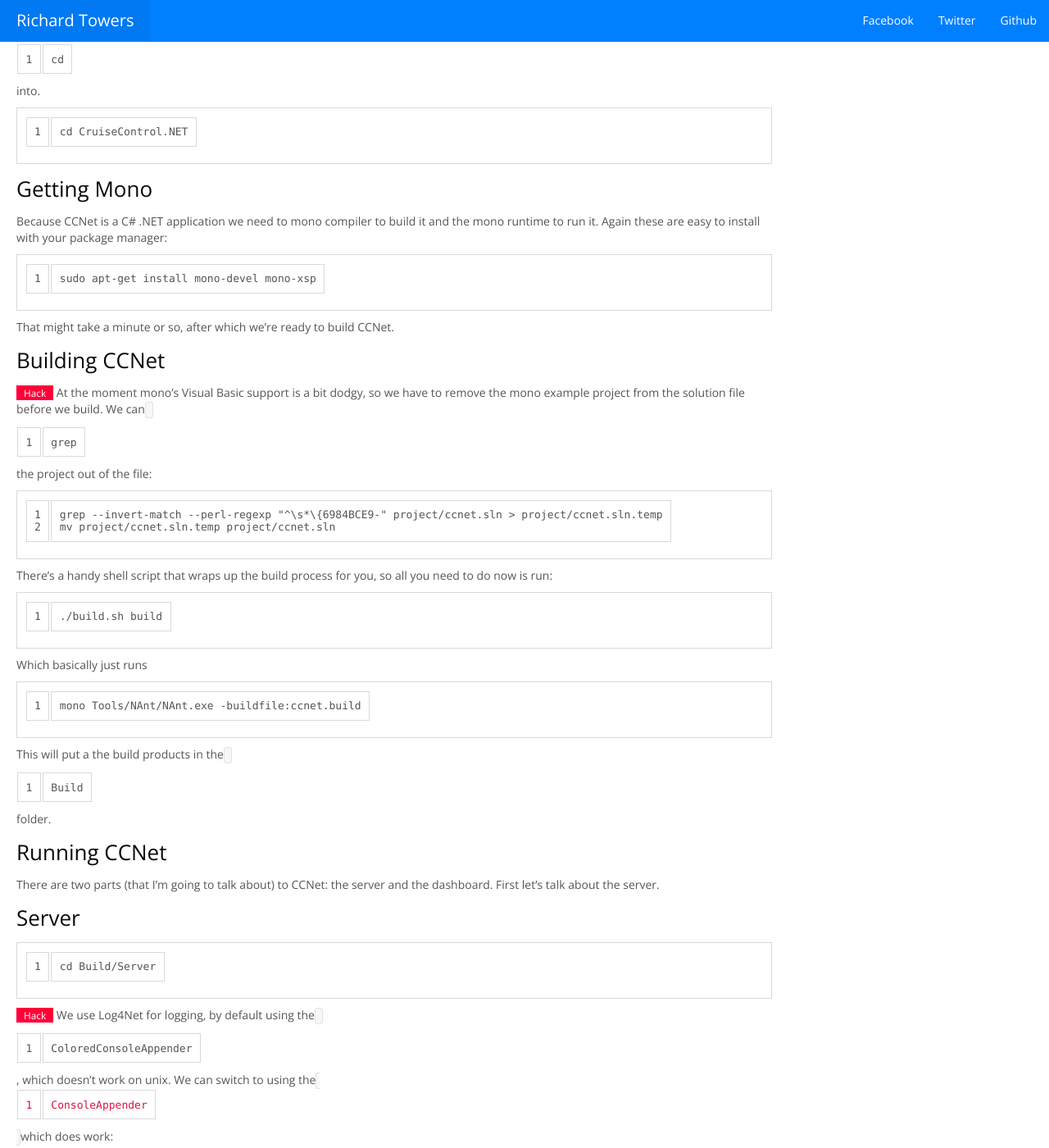
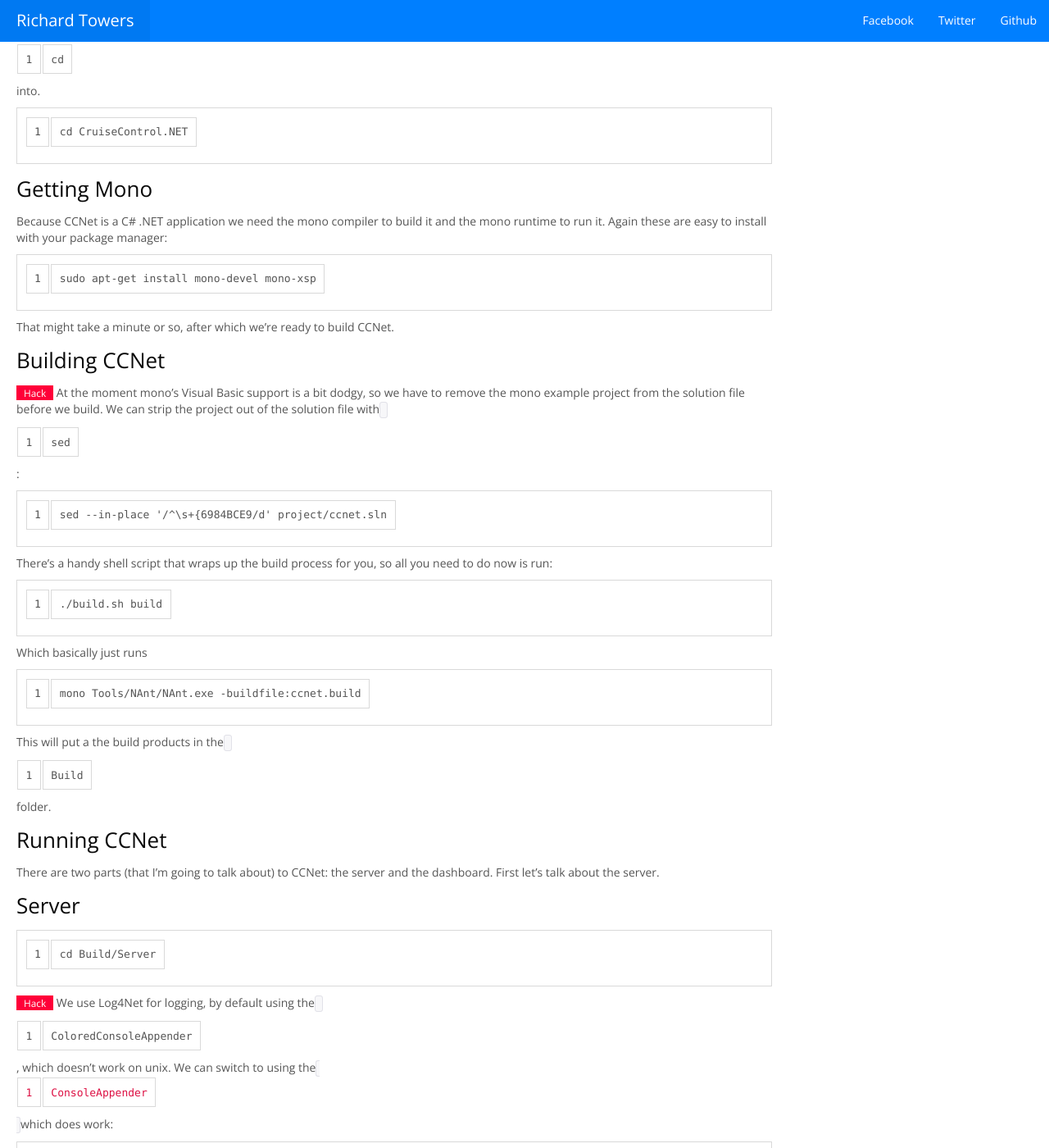
Before and after one commit to richardTowers/richardtowers.github.com, a Jekyll site: the page built from _posts/2014-09-29-cruise-control-net.md, in a window 1280 px wide and 1400 px high, scrolled down 1088 px. Shown: the whole window at 82% size. Built offline with Jekyll 4.4.1, drawn with Linux system fonts in a browser that asks for light colours; some of the changed text lies outside the part shown.

Commit message:
Elite `sed` + typo fix

```diff
--- a/_posts/2014-09-29-cruise-control-net.md
+++ b/_posts/2014-09-29-cruise-control-net.md
@@ -54,7 +54,7 @@ Once that's done we should have a CruiseControl.NET directory which we can `cd`
 Getting Mono
 ------------
 
-Because CCNet is a C# .NET application we need to mono compiler to build it and the mono runtime to run it. Again these are easy to install with your package manager:
+Because CCNet is a C# .NET application we need the mono compiler to build it and the mono runtime to run it. Again these are easy to install with your package manager:
 
     sudo apt-get install mono-devel mono-xsp
 
@@ -63,10 +63,9 @@ That might take a minute or so, after which we're ready to build CCNet.
 Building CCNet
 --------------
 
-<span class="badge badge-important">Hack</span> At the moment mono's Visual Basic support is a bit dodgy, so we have to remove the mono example project from the solution file before we build. We can `grep` the project out of the file:
+<span class="badge badge-important">Hack</span> At the moment mono's Visual Basic support is a bit dodgy, so we have to remove the mono example project from the solution file before we build. We can strip the project out of the solution file with `sed`:
 
-    grep --invert-match --perl-regexp "^\s*\{6984BCE9-" project/ccnet.sln > project/ccnet.sln.temp
-    mv project/ccnet.sln.temp project/ccnet.sln
+    sed --in-place '/^\s+{6984BCE9/d' project/ccnet.sln
 
 There's a handy shell script that wraps up the build process for you, so all you need to do now is run:
 
@@ -89,8 +88,7 @@ There are two parts (that I'm going to talk about) to CCNet: the server and the
 
 <span class="badge badge-important">Hack</span> We use Log4Net for logging, by default using the `ColoredConsoleAppender`, which doesn't work on unix. We can switch to using the `ConsoleAppender` which does work:
 
-    sed 's/ColoredConsoleAppender/ConsoleAppender/' ccnet.exe.config > ccnet.exe.config.temp
-    mv ccnet.exe.config.temp ccnet.exe.config
+    sed --in-place 's/ColoredConsoleAppender/ConsoleAppender/' ccnet.exe.config
 
 It should then be possible to run the server with:
 
```
